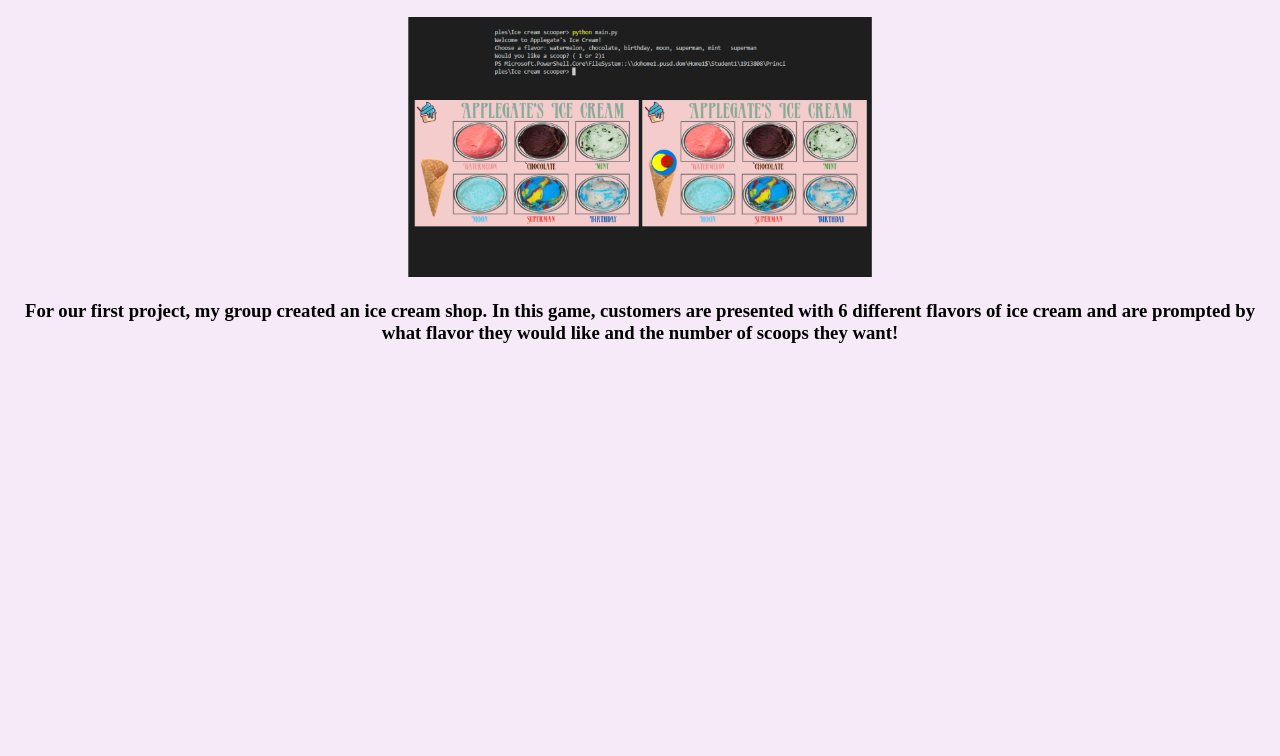
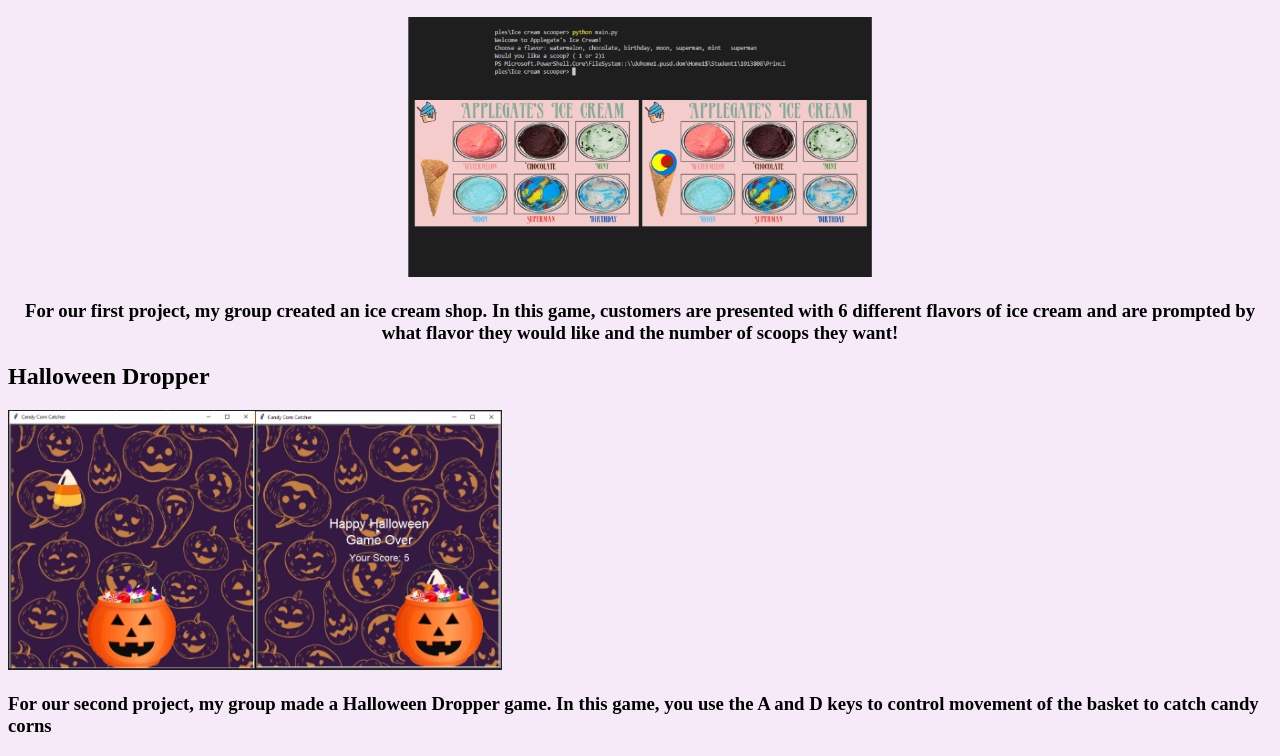
Before and after one commit to ashleyapplegate/AshleyApplegate.github.io, a plain HTML site: page portfolio.html in a window 1280 px wide. Shown: the part 136-892 px from the top of the page. Before the commit the page ends 800 px from the top, so only its background shows below. Drawn offline with Linux system fonts and the light colour scheme.

Commit message:
Update portfolio.html

```diff
--- a/portfolio.html
+++ b/portfolio.html
@@ -14,5 +14,10 @@
 	    <img src="icecreamshopweb.PNG" height="260">
 	<h3>For our first project, my group created an ice cream shop. In this game, customers are presented with 6 different flavors of ice cream and are prompted by what flavor they would like and the number of scoops they want!</h3>
     </center>
+    </center>
+     <h2>Halloween Dropper</h2>
+	    <img src="finalwebhalloweengamepic.PNG" height="260">
+        <h3>For our second project, my group made a Halloween Dropper game. In this game, you use the A and D keys to control movement of the basket to catch candy corns</h3>
+    </center>
 	  </body>
 	</html>
```
